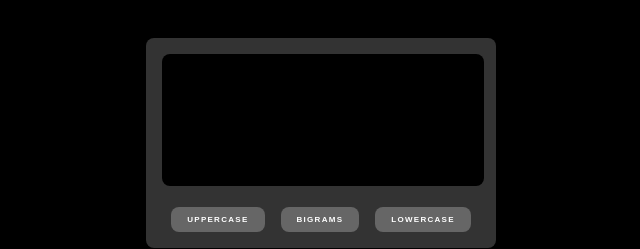
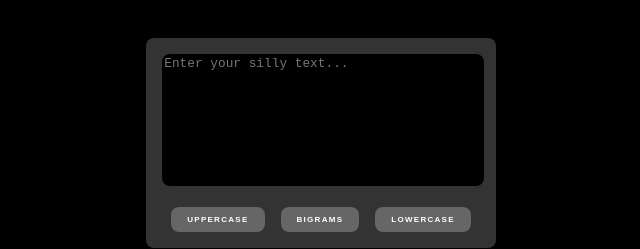
Before and after one commit to denzariu/data-visualization-react, a React (Create React App) app: page / in a window 1280 px wide. Shown: the top 249 px of the page, without its empty margins (319-959 px from the left). Built offline with nearby package versions, Linux system fonts and the light colour scheme.

Commit message:
- Added a placeholder

```diff
--- a/src/routes/Home.tsx
+++ b/src/routes/Home.tsx
@@ -97,7 +97,7 @@ const Home: React.FC<Props> = () => {
   return (
     <>
       <div className="text-processor">
-        <textarea className="text-input" value={inputText} onChange={handleInputChange} />
+        <textarea className="text-input" placeholder='Enter your silly text...' value={inputText} onChange={handleInputChange} />
         <div className="button-group">
           <button className="retro-button" onClick={handleUppercaseButtonClick}>UPPERCASE</button>
           <button className="retro-button" onClick={handleBigramButtonClick}>Bigrams</button>
```
